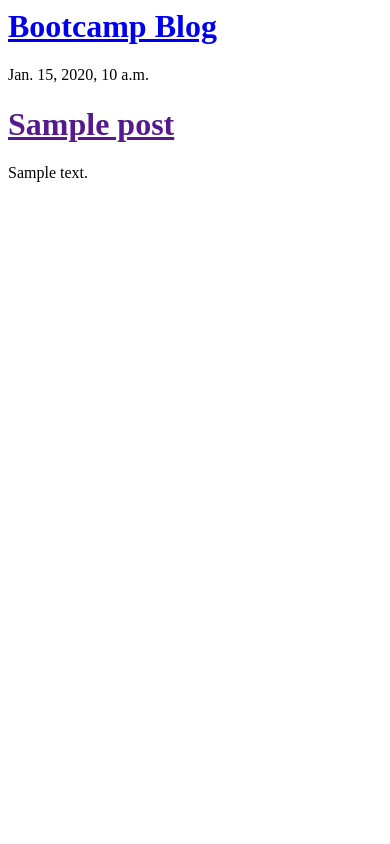
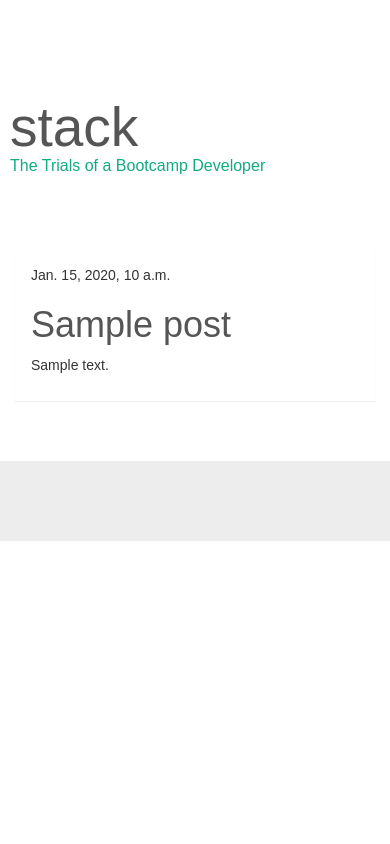
Before and after one commit to davidjryan2000/blog_project, a Django app: template blog/templates/blogposts.html in a window 390 px wide. Run offline with Django 3.2, Linux system fonts and the light colour scheme; the template is opened without the code that fills it: values that come from a table or form of the project are taken from there, others are empty; tables that the repository leaves empty hold one stand-in row (values such as "Sample post"); some libraries are stand-ins or nearby versions.

Commit message:
Added Styling

```diff
--- a/blog_prj/settings.py
+++ b/blog_prj/settings.py
@@ -119,3 +119,7 @@ USE_TZ = True
 # https://docs.djangoproject.com/en/1.11/howto/static-files/
 
 STATIC_URL = '/static/'
+
+STATICFILES_DIRS = (
+    os.path.join(BASE_DIR, "static"),
+)
--- /dev/null
+++ b/static/css/blog.css
@@ -0,0 +1,121 @@
+body {
+        font-family: Arial;
+}
+
+h1 a {
+    color: #555555;
+    text-decoration: none;
+}
+
+.navbar-form input, .form-inline input {
+    width: auto;
+}
+
+body {
+    font-family: Arial;
+    padding-top: 50px;
+}
+
+footer {
+    margin-top: 40px;
+    padding-top: 40px;
+    padding-bottom: 40px;
+    background-color: #ededed;
+}
+
+h1, h1 a {
+    color: #555555;
+    text-decoration: none;
+}
+
+#masthead {
+    padding-left:10px;
+    min-height: 199px;
+}
+
+#masthead h1 {
+    font-size: 55px;
+    line-height: 1;
+    margin-top: 50px;
+}
+
+#masthead .well{
+    margin-top: 31px;
+    min-height: 127px;
+}
+
+.navbar.affix {
+    position: fixed;
+    top: 0;
+    width: 100%;
+}
+
+#logo {
+    color: #12AB82;
+}
+
+.story-img {
+    margin-top: 25%;
+    display: block;
+}
+
+a, a:hover {
+    color: #223344;
+    text-decoration: none;
+}
+
+.icon-bar {
+    background-color: #fff;
+}
+
+.dropdown-menu {
+    min-width: 250px;
+}
+
+.panel {
+    border-color: transparent;
+    border-radius: 0;
+}
+
+.thumbnail {
+    margin-bottom: 8px;
+}
+
+.img-container {
+    overflow: hidden;
+    height: 170px;
+}
+
+.img-container img {
+    min-width: 280px;
+    min-height: 180px;
+    max-width: 380px;
+    max-height: 280px;
+}
+
+.txt-container {
+    overflow: hidden;
+    height: 100px;
+}
+
+.panel .lead {
+    overflow: hidden;
+    height: 90px;
+}
+
+.label-float {
+    margin: 0 auto;
+    position: absolute;
+    top: 0;
+    z-index: 1;
+    width: 100%;
+    opacity: .9;
+    padding: 6px;
+    color: #fff;
+}
+
+@media screen and (min-width: 768px) {
+    #masthead h1 {
+        font-size: 80px;
+    }
+}
--- a/templates/base.html
+++ b/templates/base.html
@@ -1,18 +1,40 @@
+{% load staticfiles %}
 <html>
     <head>
-        <title>Bootcamp Blog</title>
+        <title>Stack - Bootcamp Blog</title>
+        <link rel="stylesheet" href="https://cdnjs.cloudflare.com/ajax/libs/bootswatch/3.3.6/cerulean/bootstrap.min.css">
+        <link rel="stylesheet" type="text/css" href="{% static 'css/blog.css' %}"
     </head>
     <body>
-        <div>
-            <h1><a href="/">Bootcamp Blog</a></h1>
+    <div id="masthead">
+    <div class="container">
+        <div class="row">
+                <h1> stack
+                    <p id="logo" class="lead">The Trials of a Bootcamp Developer</p>
+                </h1>
         </div>
-        <div>
-            <div>
-                <div>
+    </div>
+</div>
+<div class="container">
+    <div class="row">
+        <div class="col-md-12">
+            <div class="panel">
+                <div class="panel-body">
+                    <!--blog entries-->
                     {% block content %}
                     {% endblock %}
+                    <!--blog entries-->
                 </div>
             </div>
         </div>
-    </body>
+    </div>
+</div>
+<footer>
+    <div class="container">
+    </div>
+</footer>
+<!-- script references -->
+<script src="https://cdnjs.cloudflare.com/ajax/libs/jquery/3.0.0-alpha1/jquery.min.js"></script>
+<script src="https://cdnjs.cloudflare.com/ajax/libs/twitter-bootstrap/4.0.0-alpha/js/bootstrap.min.js"></script>
+</body>
 </html>
```
